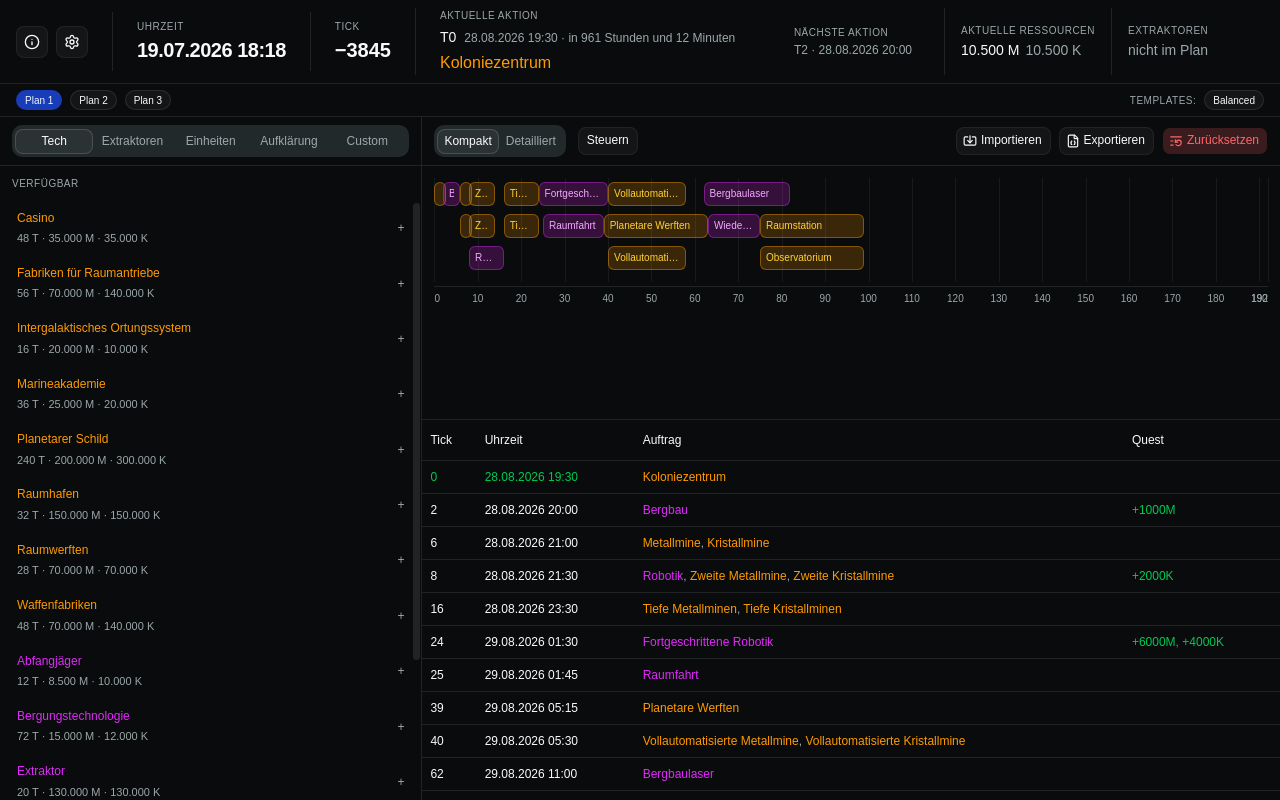
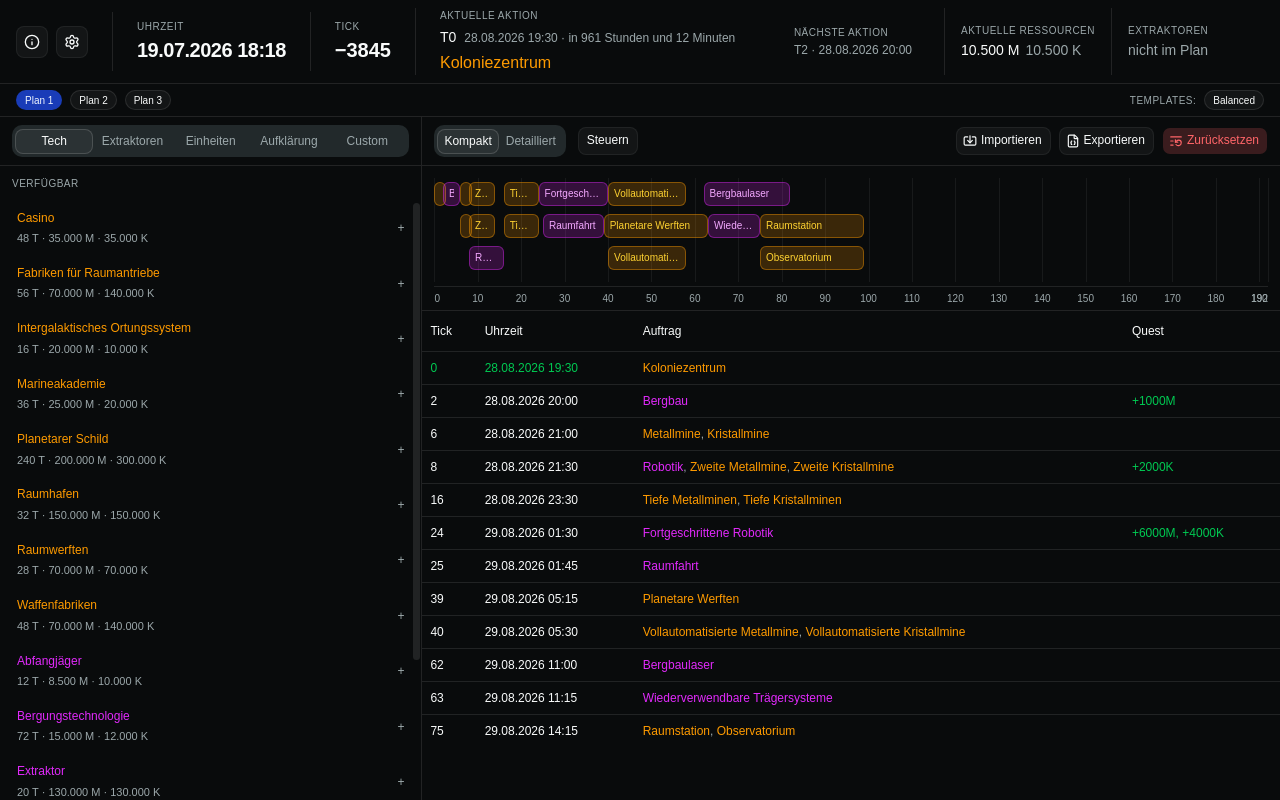
Before and after one commit to k4in/gn_tools, a React (Vite) app: page / in a window 1280 px wide. Built offline with nearby package versions, Linux system fonts and the light colour scheme.

Commit message:
Size timeline to content and add sticky table headers

```diff
--- a/src/components/header.tsx
+++ b/src/components/header.tsx
@@ -142,6 +142,10 @@ export function Header({ now, currentTick, startCfg, plan, nextAction, onApplySt
             </div>
             <Separator orientation="vertical" />
             <ExtractorsDialog startCfg={startCfg} plan={plan} currentTick={currentTick}>
+              {extractorTick !== undefined && currentTick >= extractorTick ? (
+                <span className="text-sm font-medium text-sky-500">Extraktoren</span>
+              ) : (
+                <>
                   <span className="text-[10px] font-medium tracking-wider text-muted-foreground uppercase">
                     Extraktoren
                   </span>
@@ -155,6 +159,8 @@ export function Header({ now, currentTick, startCfg, plan, nextAction, onApplySt
                   ) : (
                     <span className="text-sm text-muted-foreground">nicht im Plan</span>
                   )}
+                </>
+              )}
             </ExtractorsDialog>
           </div>
         </div>
--- a/src/components/overview/actionplan.tsx
+++ b/src/components/overview/actionplan.tsx
@@ -236,7 +236,7 @@ export function TickTable({
   useScrollIntoViewWhenActive(isActive, currentRowRef, "center", "nearest", scrollTick);
 
   return (
-    <Table className="table-fixed" containerClassName="overflow-x-hidden">
+    <Table className="table-fixed" containerClassName="h-full overflow-auto">
       <colgroup>
         <col className="w-14" />
         <col className="w-28" />
@@ -345,7 +345,7 @@ export function ActionPlan({
   }
 
   return (
-    <Table>
+    <Table containerClassName="h-full overflow-auto">
       <TableHeader>
         <TableRow>
           <TableHead>Tick</TableHead>
--- a/src/components/overview/overview.tsx
+++ b/src/components/overview/overview.tsx
@@ -113,7 +113,7 @@ export function Overview({
           )}
         </div>
 
-        <div className="flex min-h-0 flex-[2] flex-col overflow-hidden border-b border-border">
+        <div className="shrink-0 border-b border-border">
           <Timeline
             steps={steps}
             ticks={logTicks}
@@ -129,7 +129,7 @@ export function Overview({
 
         <TabsContent
           value="compact"
-          className="min-h-0 flex-[3] overflow-auto data-hidden:hidden"
+          className="min-h-0 flex-1 overflow-hidden data-hidden:hidden"
         >
           <ActionPlan
             ticks={actionTicks}
@@ -142,7 +142,7 @@ export function Overview({
 
         <TabsContent
           value="detailed"
-          className="min-h-0 flex-[3] overflow-auto data-hidden:hidden"
+          className="min-h-0 flex-1 overflow-hidden data-hidden:hidden"
         >
           <Protocol
             ticks={logTicks}
--- a/src/components/overview/timeline.tsx
+++ b/src/components/overview/timeline.tsx
@@ -192,10 +192,8 @@ export function Timeline({
   if (markers[markers.length - 1] !== totalTicks) markers.push(totalTicks);
 
   return (
-    <div className="flex h-full min-h-0 flex-col">
-      <div className="min-h-0 flex-1 overflow-y-auto">
-        <div ref={xScrollRef} className="overflow-x-auto px-3 pt-3 pb-2">
-          <div
+    <div ref={xScrollRef} className="overflow-x-auto px-3 pt-3 pb-2">
+      <div
             className="relative cursor-crosshair"
             style={{
               width: `calc(100% * ${totalTicks} / ${TIMELINE_VIEWPORT_TICKS})`,
@@ -370,8 +368,6 @@ export function Timeline({
               )}
             </div>
           </div>
-        </div>
-      </div>
     </div>
   );
 }
--- a/src/components/shadcn/table.tsx
+++ b/src/components/shadcn/table.tsx
@@ -25,7 +25,7 @@ function TableHeader({ className, ...props }: React.ComponentProps<"thead">) {
   return (
     <thead
       data-slot="table-header"
-      className={cn("[&_tr]:border-b", className)}
+      className={cn("sticky top-0 z-10 bg-background [&_tr]:border-b", className)}
       {...props}
     />
   )
@@ -72,7 +72,7 @@ function TableHead({ className, ...props }: React.ComponentProps<"th">) {
     <th
       data-slot="table-head"
       className={cn(
-        "h-10 px-2 text-left align-middle font-medium whitespace-nowrap text-foreground [&:has([role=checkbox])]:pr-0",
+        "h-10 bg-background px-2 text-left align-middle font-medium whitespace-nowrap text-foreground [&:has([role=checkbox])]:pr-0",
         className
       )}
       {...props}
```
Lines whose indentation alone changed are shown as unchanged.
